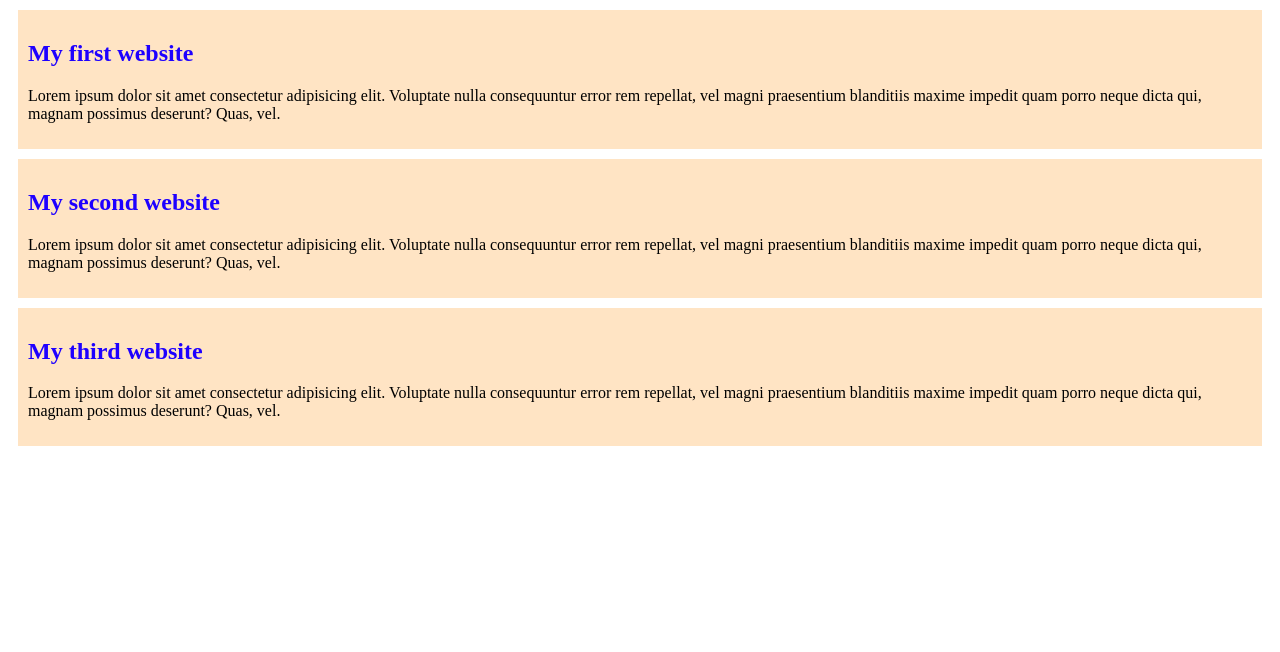
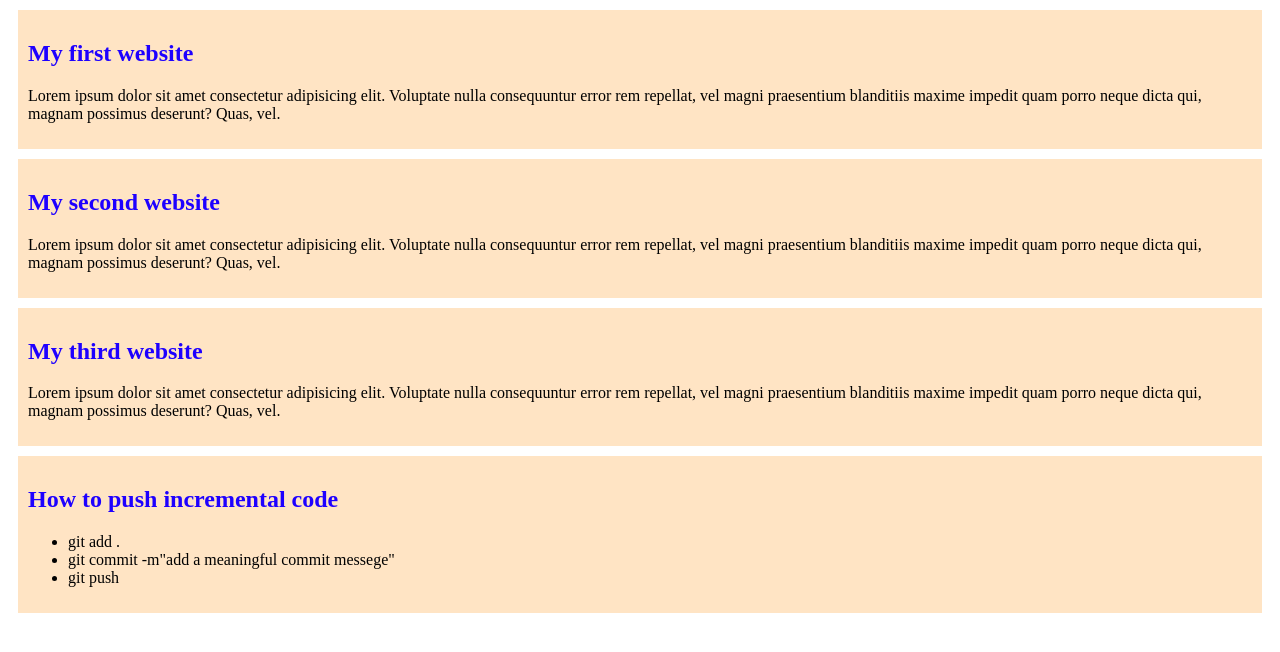
Before and after one commit to mdridoyali/my-first-github-repo, a plain HTML site: page index.html in a window 1280 px wide. Drawn offline with Linux system fonts and the light colour scheme.

Commit message:
added a list

```diff
--- a/index.html
+++ b/index.html
@@ -22,5 +22,14 @@
         <p>Lorem ipsum dolor sit amet consectetur adipisicing elit. Voluptate nulla consequuntur error rem repellat, vel magni praesentium blanditiis maxime impedit quam porro neque dicta qui, magnam possimus deserunt? Quas, vel.</p>
     </div>
 
+    <div>
+        <h2>How to push incremental code</h2>
+        <ul>
+            <li>git add .</li>
+            <li>git commit -m"add a meaningful commit messege"</li>
+            <li>git push</li>
+        </ul>
+    </div>
+
 </body>
 </html>
```
